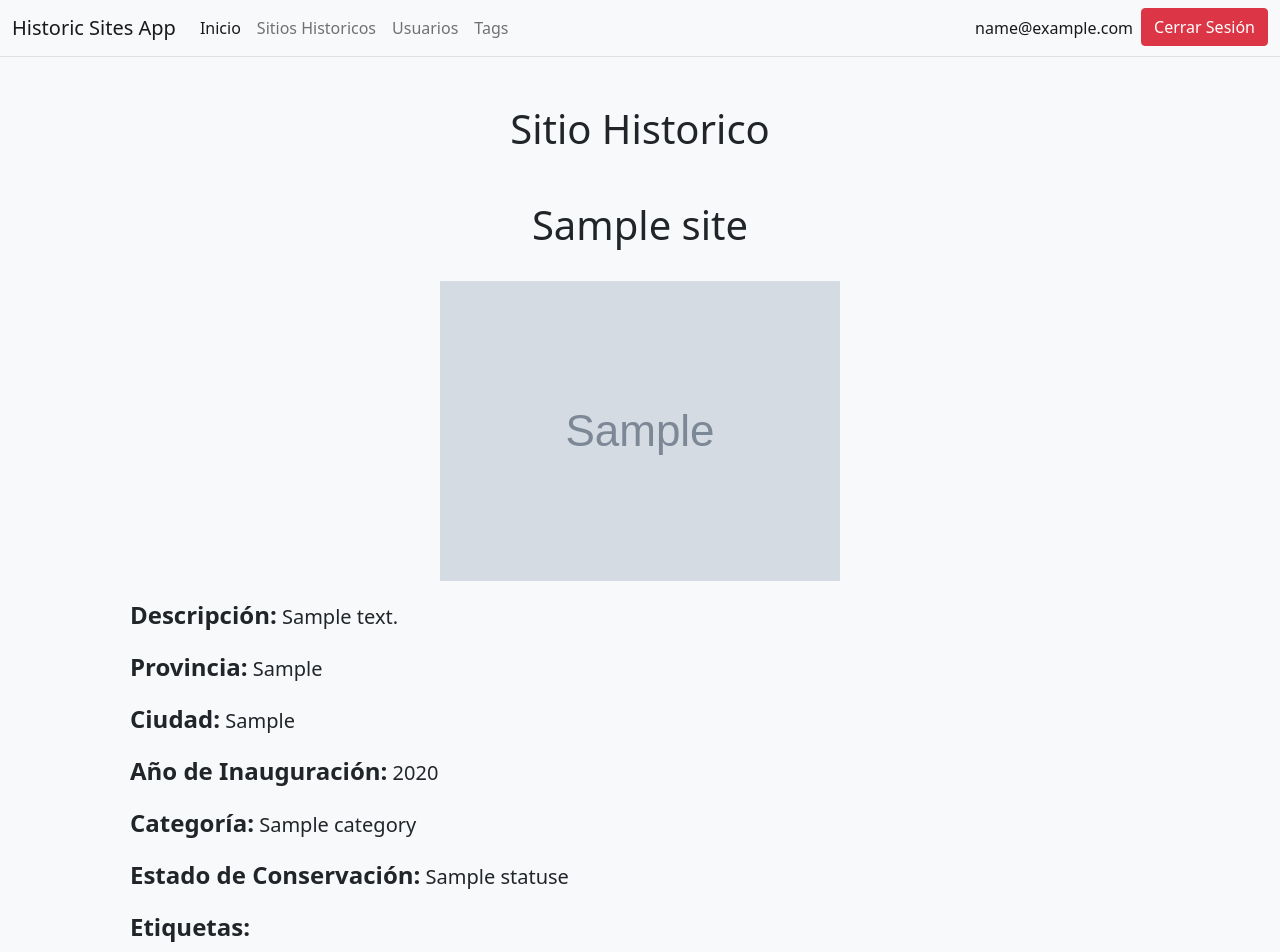
After one commit to TomasCamp/historic-sites-app, a Flask app: page /historic_sites/1 in a window 1280 px wide. The commit adds this page. Shown: the top 952 px of the page. Run offline with Flask 3, Linux system fonts and the light colour scheme; a user stored in the database is signed in; tables that the repository leaves empty hold one stand-in row (values such as "Sample post"); grey boxes marked "Sample" are stand-in pictures.

Commit message:
feat: agregar función show de historic_site

```diff
--- a/src/controllers/historic_site_controller.py
+++ b/src/controllers/historic_site_controller.py
@@ -174,3 +174,16 @@ def delete(id: int):
         flash("El sitio historico buscado no existe.", "danger")
 
     return redirect(url_for("historic_sites.index"))
+
+
+@bp.get("/<int:id>")
+@login_required
+@permission_required("historic_site_show")
+def show(id: int):
+    """Muestra todos los datos de un historic_site."""
+    historic_site = historic_site_service.get_historic_site_by_id(id)
+    if not historic_site:
+        flash("El sitio historico buscado no existe.", "danger")
+        return redirect(url_for("historic_sites.index"))
+
+    return render_template("historic_sites/show.html", historic_site=historic_site)
--- a/src/templates/historic_sites/index.html
+++ b/src/templates/historic_sites/index.html
@@ -88,6 +88,7 @@
             <td>{{historic_site.registered_at.strftime('%Y/%m/%d')}}</td>
             <td>{{"Visible" if historic_site.is_visible else "Oculto"}}</td>
             <td>
+                <a href={{url_for("historic_sites.show", id=historic_site.id)}} class="btn btn-primary">Ver</a>
                 <a href={{url_for("historic_sites.update", id=historic_site.id)}} class="btn btn-primary">Editar</a>
                 {% if historic_site.is_visible %}
                     <form action="{{ url_for('historic_sites.toggle_status', id=historic_site.id) }}" method="POST" onsubmit="return confirm('¿Estás seguro de ocultar el sitio historico {{historic_site.name}}?');" class="d-inline">
--- /dev/null
+++ b/src/templates/historic_sites/show.html
@@ -0,0 +1,45 @@
+{% extends "layout.html" %}
+{% block head %}
+<link rel="stylesheet" href="https://unpkg.com/leaflet@1.9.4/dist/leaflet.css" />
+{% endblock %}
+{% block content %}
+
+<h1 class="text-center mb-3">Sitio Historico</h1>
+
+<div class="m-5">
+    <h2 class="text-center fs-1">{{historic_site.name}}</h2>
+    <div class="d-flex flex-column my-3">
+        <img src="{{historic_site.cover_image_url}}" class="mx-auto my-3">
+        <p class="fs-5"><b class="fs-4">Descripción:</b> {{historic_site.full_description}}</p>
+        <p class="fs-5"><b class="fs-4">Provincia:</b> {{historic_site.province}}</p>
+        <p class="fs-5"><b class="fs-4">Ciudad:</b> {{historic_site.city}}</p>
+        <p class="fs-5"><b class="fs-4">Año de Inauguración:</b> {{historic_site.inauguration_year}}</p>
+        <p class="fs-5"><b class="fs-4">Categoría:</b> {{historic_site.category.name}}</p>
+        <p class="fs-5"><b class="fs-4">Estado de Conservación:</b> {{historic_site.conservation_status.name}}</p>
+        <p class="fs-5"><b class="fs-4">Etiquetas:</b></p>
+        <div class="d-flex">
+            {% for tag in historic_site.tags %}
+                <p class="border border-secondary rounded p-1 m-1">{{tag.name}}</p>
+            {% endfor %}
+        </div>
+    </div>
+
+    <div id="map" style="height: 400px; width: 100%; border-radius: 8px;"></div>
+</div>
+
+<script src="https://unpkg.com/leaflet@1.9.4/dist/leaflet.js"></script>
+
+<script>
+    const initialLat = {{ historic_site.latitude }};
+    const initialLng = {{ historic_site.longitude }};
+
+    const map = L.map('map').setView([initialLat, initialLng], 15);
+
+    L.tileLayer('https://tile.openstreetmap.org/{z}/{x}/{y}.png', {
+        maxZoom: 19,
+        attribution: '&copy; OpenStreetMap'
+    }).addTo(map);
+
+    let marker = L.marker([initialLat, initialLng]).addTo(map);
+</script>
+{% endblock %}
```
